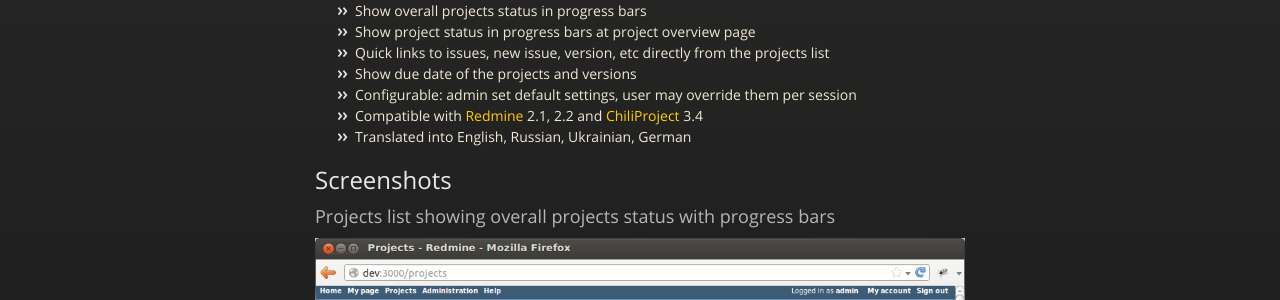
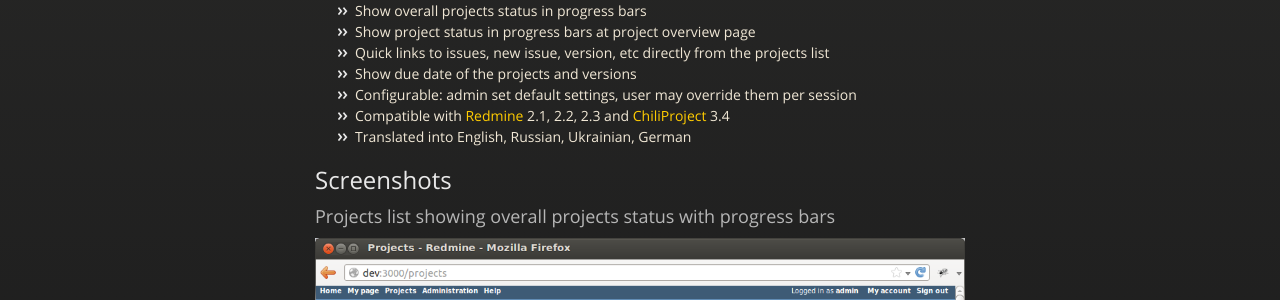
Before and after one commit to ergoserv/redmine-progressive-projects-list, a Jekyll site: the page built from index.md, in a window 1280 px wide and 1372 px high. Shown: the part 348-648 px from the top of the window. Built offline with Jekyll 4.4.1, drawn with Linux system fonts in a browser that asks for light colours; nearby versions of some CDN libraries.

Commit message:
Redmine compatibility 2.3

```diff
--- a/index.md
+++ b/index.md
@@ -12,7 +12,7 @@ Features
 - Quick links to issues, new issue, version, etc directly from the projects list
 - Show due date of the projects and versions
 - Configurable: admin set default settings, user may override them per session
-- Compatible with [Redmine](http://www.redmine.org/) 2.1, 2.2 and [ChiliProject](https://www.chiliproject.org/) 3.4
+- Compatible with [Redmine](http://www.redmine.org/) 2.1, 2.2, 2.3 and [ChiliProject](https://www.chiliproject.org/) 3.4
 - Translated into English, Russian, Ukrainian, German
 
 
```
